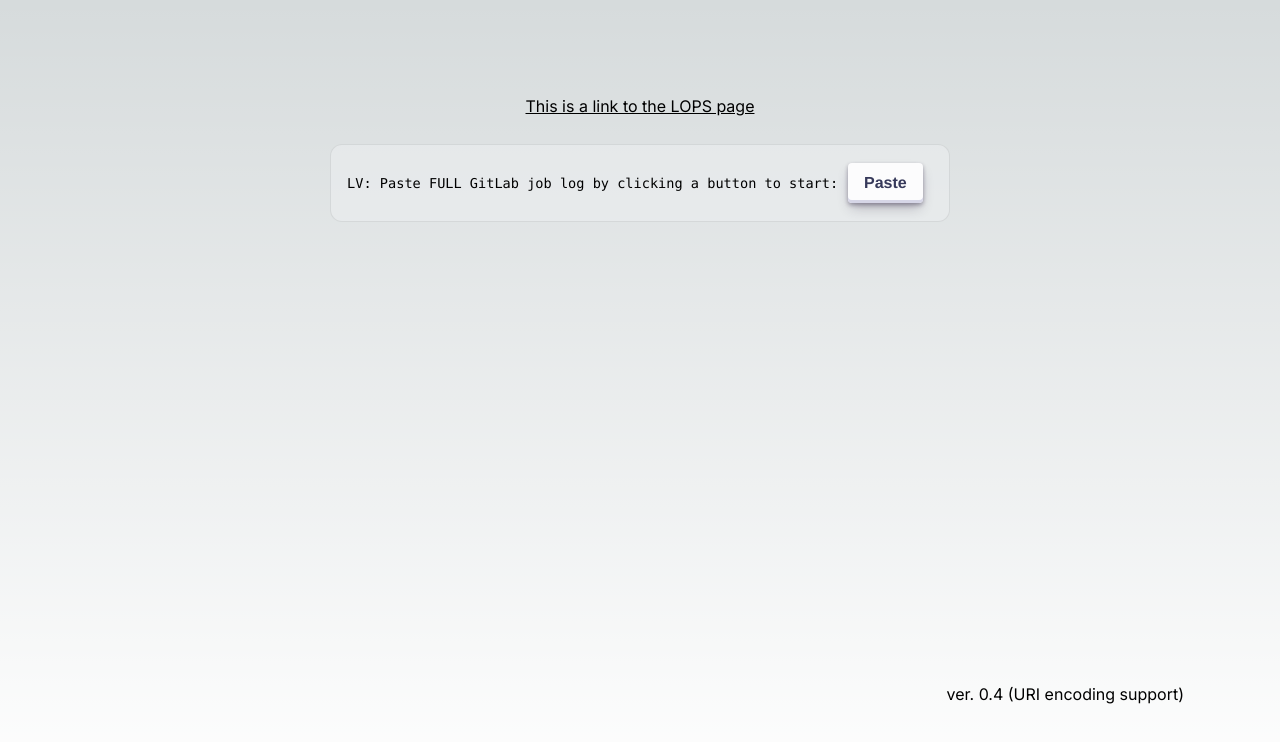
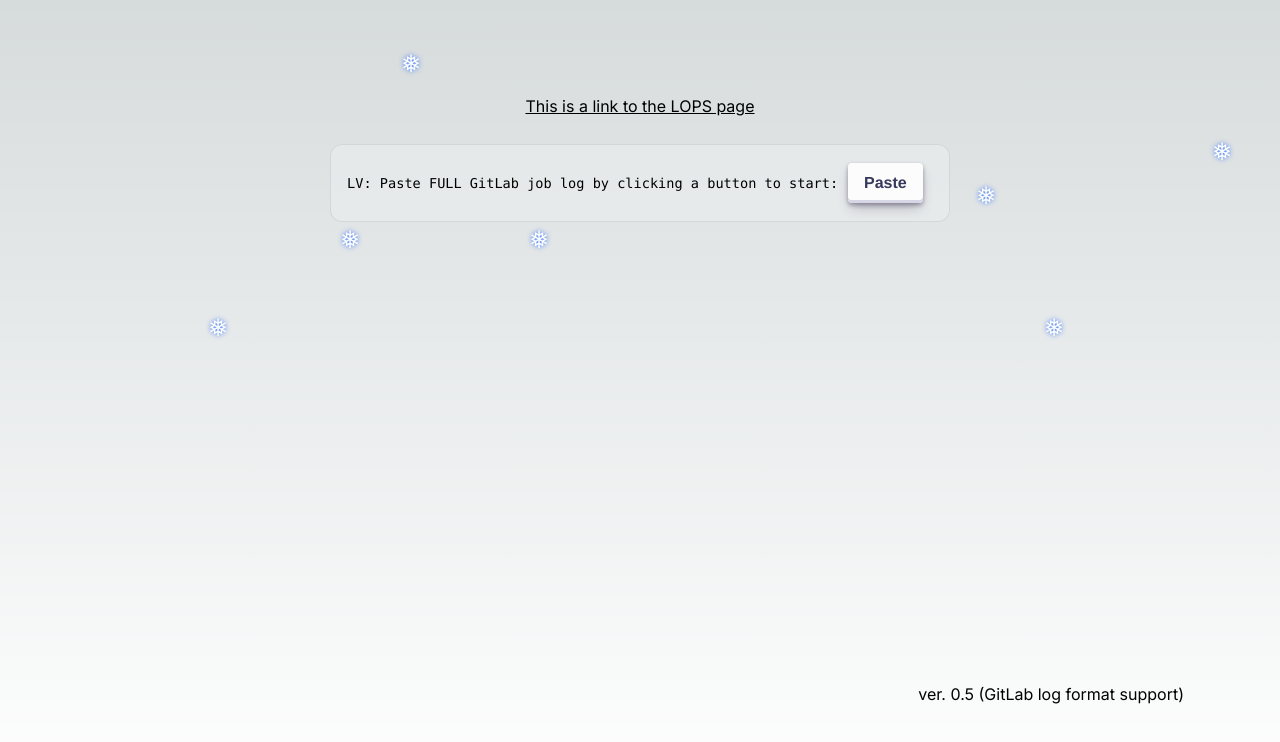
Before and after one commit to Frun4a/natera-lv-gitlab-rerunner, a Next.js app: page /github-pages/ in a window 1280 px wide. Shown: the top 742 px of the page. Built offline with nearby package versions, Linux system fonts and the light colour scheme.

Commit message:
Update version to 0.5 for GitLab log format support and adjust snowflakes rendering

```diff
--- a/app/page.tsx
+++ b/app/page.tsx
@@ -184,14 +184,14 @@ export default function Home() {
 
         </div>
         <div className={styles.version}>
-          <p>ver. 0.4 (URI encoding support)</p>
+          <p>ver. 0.5 (GitLab log format support)</p>
         </div>
       </main>
-      {/* <div className={styles.snowflakes} aria-hidden="true">
+      { <div className={styles.snowflakes} aria-hidden="true">
         {
           [...Array(10)].map((value: undefined, index: number) => (<div className={styles.snowflake} key={index}>❅</div>))
         }
-      </div> */}
+      </div> }
     </>
   )
 }
```
